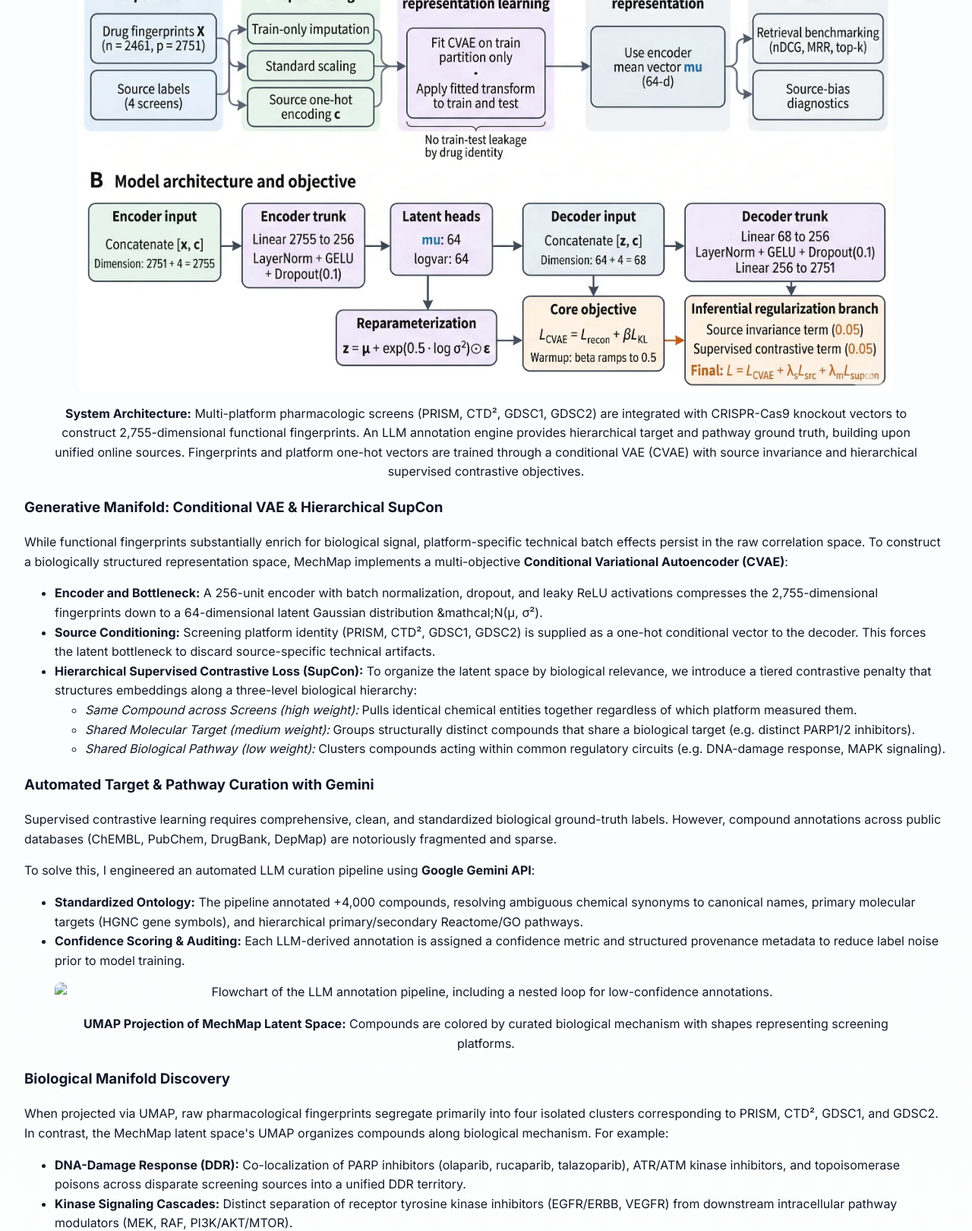
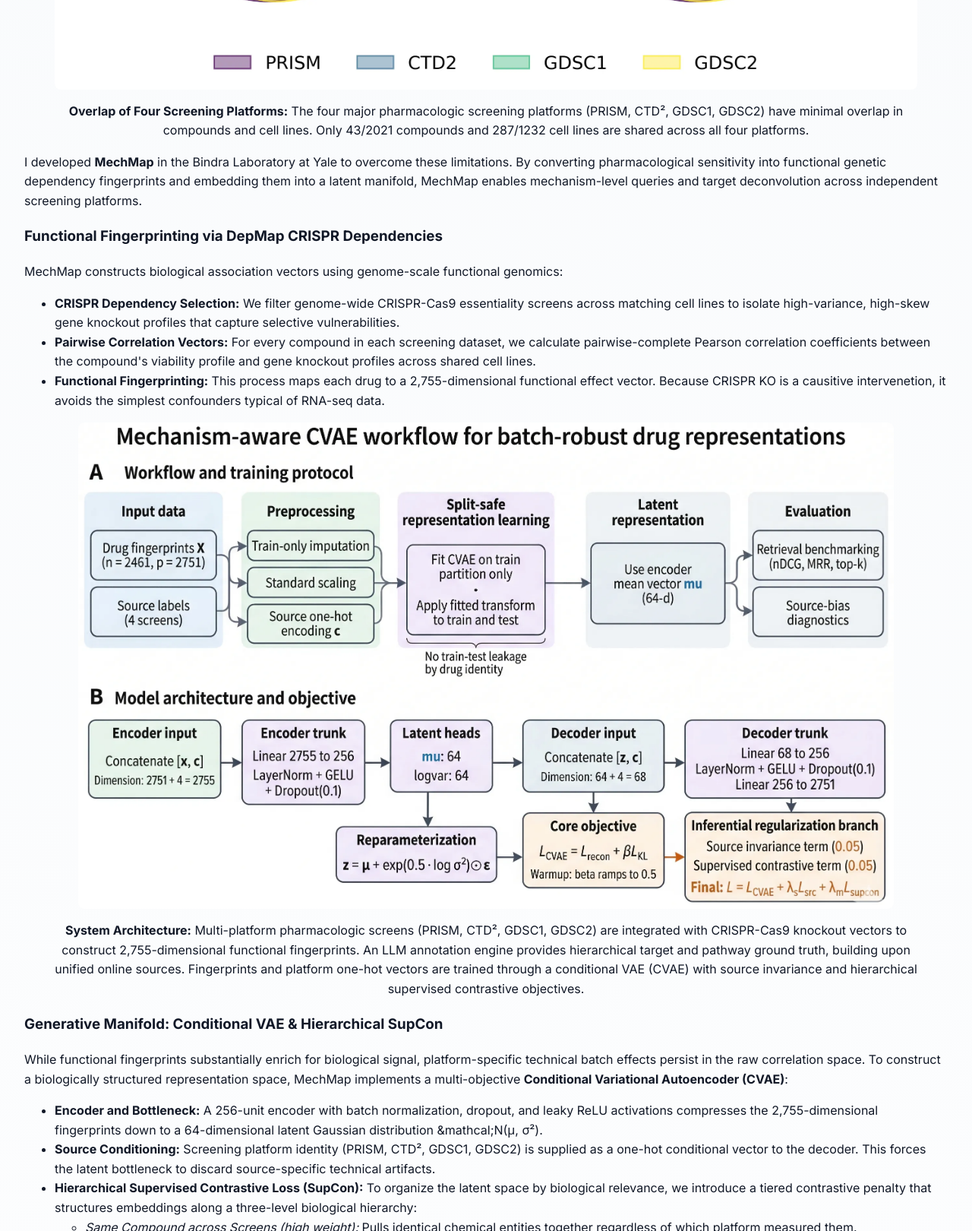
Before and after one commit to jlelia/website, a plain HTML site: page project5.html in a window 1280 px wide. Shown: the part 1180-2800 px from the top of the page at 76% size. Drawn offline with Linux system fonts and the light colour scheme.

Commit message:
Add Venn diagram

```diff
--- a/project5.html
+++ b/project5.html
@@ -79,6 +79,14 @@
         <li><strong>Severe Assay and Platform Batch Effects:</strong> Response metrics (AUC, IC<sub>50</sub>) are dominated by differences in screening protocol, readout technology, incubation time, and culture media. When analyzed directly, compounds cluster primarily by screening platform rather than biological mechanism.</li>
         <li><strong>Minimal Compound and Cell Line Overlap:</strong> Across four major screening platforms (PRISM, CTD&sup2;, GDSC1, GDSC2), only 43/2021 compounds and 287/1232 cell lines are tested in common across all four. Further, screen composition is heavily biased, so removing batch also removes biology.</li>
       </ul>
+
+      <figure style="text-align: center;">
+        <img src="/images/mechmap_venn.webp" alt="Venn diagram showing the overlap of compounds and cell lines across the four major screening platforms." class="content-image" loading="lazy">
+        <figcaption>
+          <strong>Overlap of Four Screening Platforms:</strong> The four major pharmacologic screening platforms (PRISM, CTD&sup2;, GDSC1, GDSC2) have minimal overlap in compounds and cell lines. Only 43/2021 compounds and 287/1232 cell lines are shared across all four platforms.
+        </figcaption>
+      </figure>
+
       <p>
         I developed <strong>MechMap</strong> in the Bindra Laboratory at Yale to overcome these limitations. By converting pharmacological sensitivity into functional genetic dependency fingerprints and embedding them into a latent manifold, MechMap enables mechanism-level queries and target deconvolution across independent screening platforms.
       </p>
@@ -129,9 +137,9 @@
       </ul>
 
         <figure style="text-align: center;">
-            <img src="/images/llm_annotate.webp" alt="Flowchart of the LLM annotation pipeline, including a nested loop for low-confidence annotations." class="content-image" loading="lazy">
+            <img src="/images/mechmap_llm.webp" alt="Flowchart of the LLM annotation pipeline, including a nested loop for low-confidence annotations." class="content-image" loading="lazy">
             <figcaption>
-            <strong>UMAP Projection of MechMap Latent Space:</strong> Compounds are colored by curated biological mechanism with shapes representing screening platforms.
+            <strong>LLM Annotation Pipeline:</strong> The Gemini API is used to standardize compound names, primary molecular targets, and hierarchical biological pathways. A nested loop re-queries low-confidence annotations to improve label quality.
             </figcaption>
         </figure>
 
```
